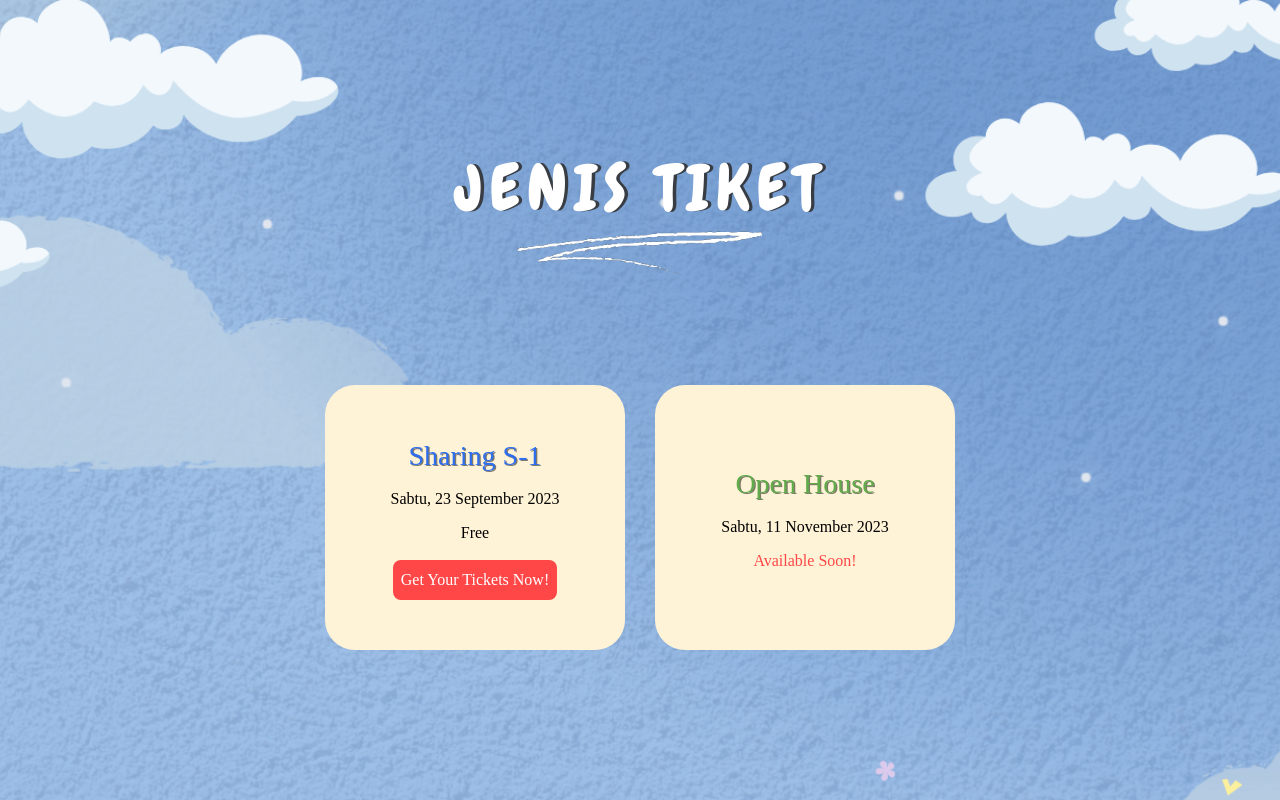
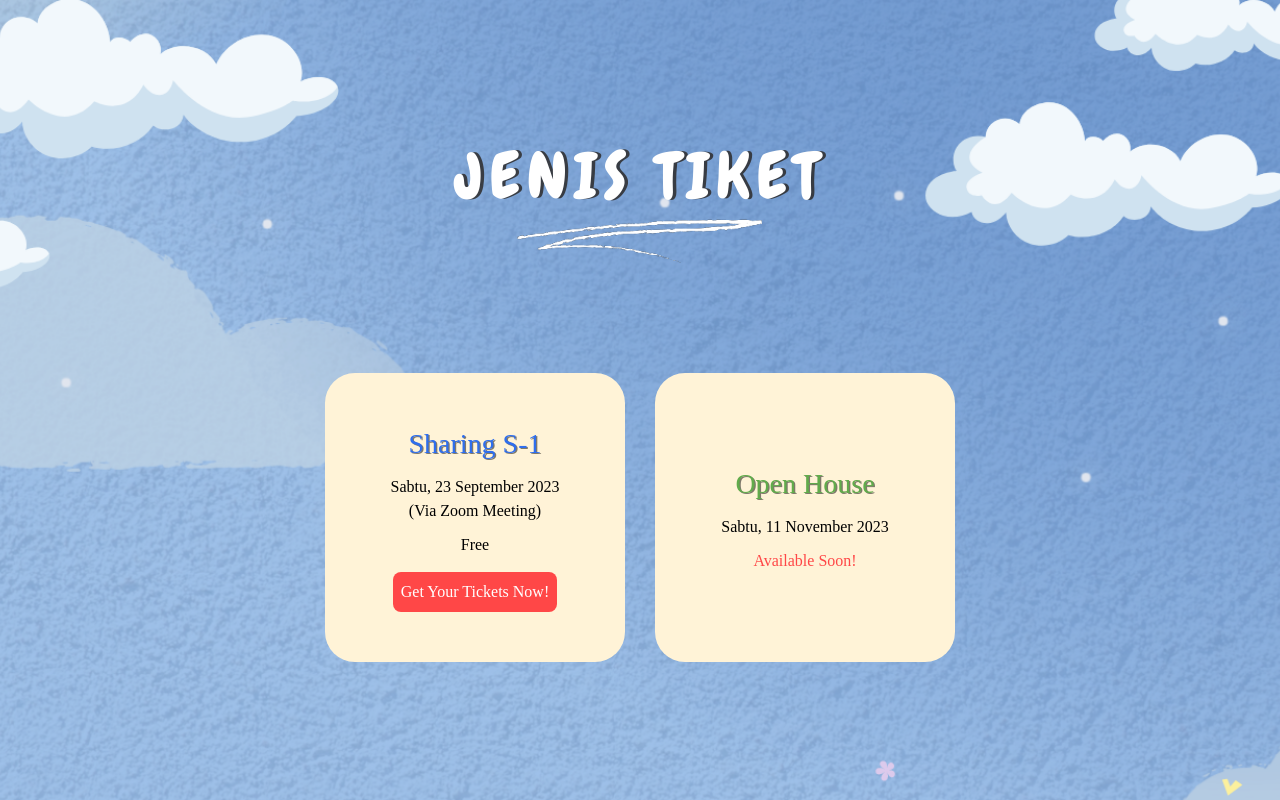
Before and after one commit to BellaAnanda01/itp, a React (Create React App) app: page /tickettypes in a window 1280 px wide. Built offline with nearby package versions, Linux system fonts and the light colour scheme; a web font is replaced by a local one.

Commit message:
Update TicketTypes.jsx

```diff
--- a/src/pages/TicketTypes.jsx
+++ b/src/pages/TicketTypes.jsx
@@ -106,7 +106,8 @@ const TicketTypes = () => {
                     <SecondDivTickets>
                         <SecondDivTicketsBackground>
                             <SecondDivTicketsH style={{color: "#2f6eed"}}>Sharing S-1</SecondDivTicketsH>
-                            <SecondDivTicketsP>Sabtu, 23 September 2023</SecondDivTicketsP>
+                            <SecondDivTicketsP style={{marginBottom: 0}}>Sabtu, 23 September 2023</SecondDivTicketsP>
+                            <SecondDivTicketsP style={{marginTop: 0}}>(Via Zoom Meeting)</SecondDivTicketsP>
                             <SecondDivTicketsP style={{margin: "10px 0 15px"}}>Free</SecondDivTicketsP>
                             <Link to={`/buyticket`} style={{textDecoration: "none"}}><SecondDivTicketsP style={{backgroundColor: "#ff4747", color: "white", padding: "8px", borderRadius: "8px"}}>Get Your Tickets Now!</SecondDivTicketsP></Link>
                         </SecondDivTicketsBackground>
```
